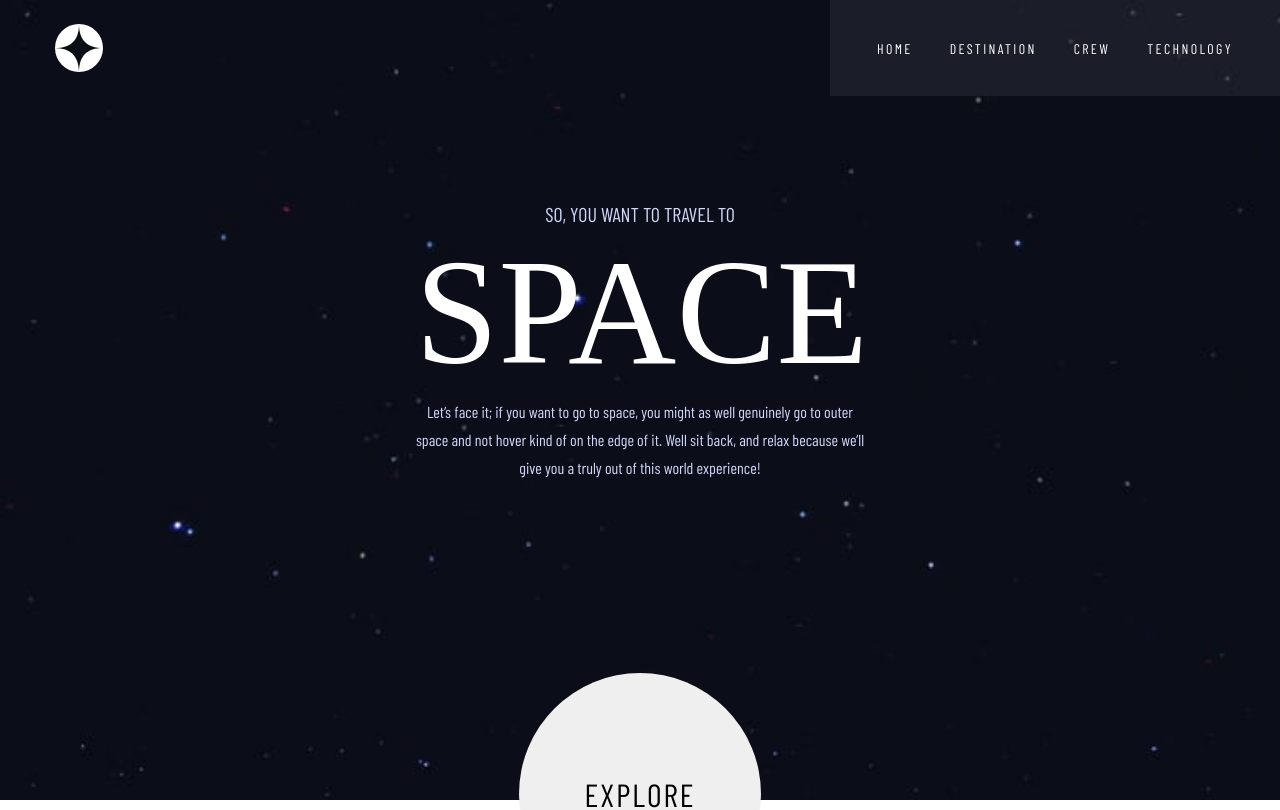
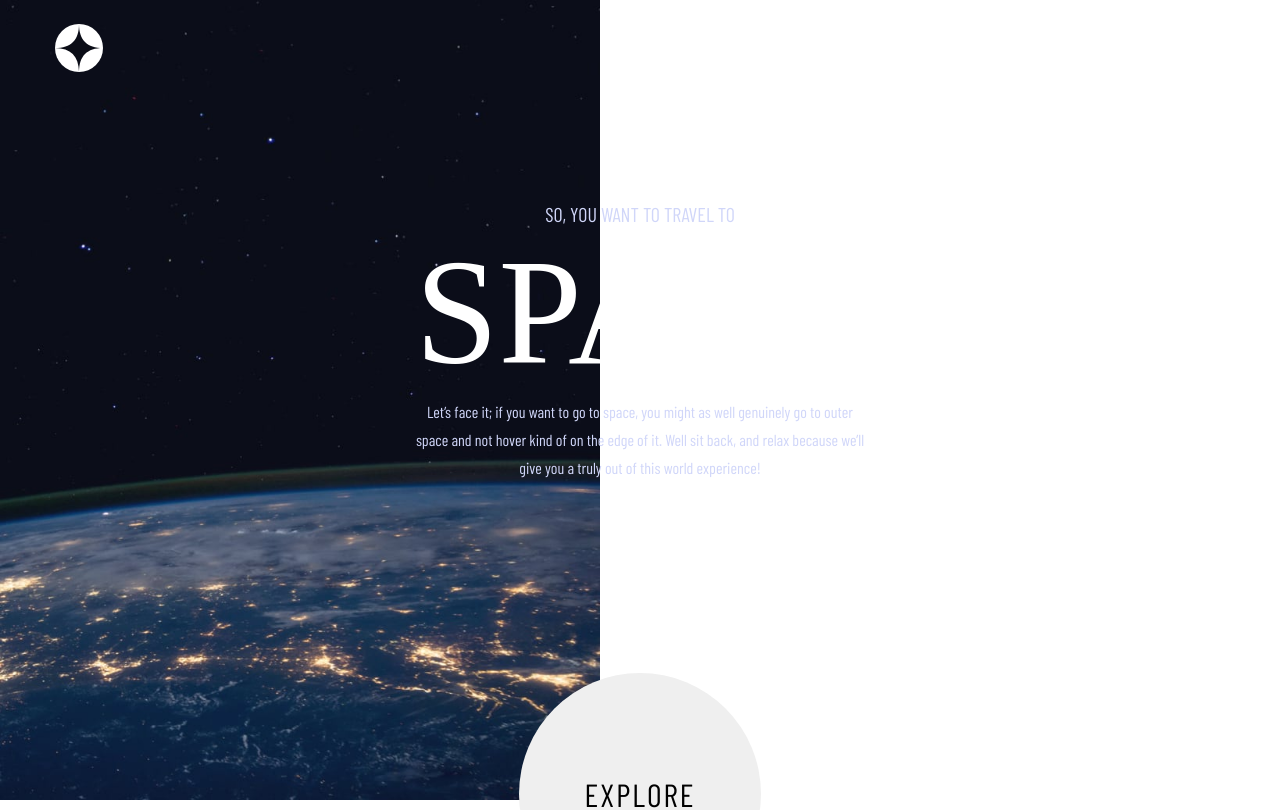
Before and after one commit to breguenice3/react-space-tourism-website, a React (Create React App) app: page / in a window 1280 px wide. Shown: the top 810 px of the page. Built offline with nearby package versions, Linux system fonts and the light colour scheme; a web font is replaced by a local one.

Commit message:
corrigindo bug background

```diff
--- a/src/pages/destination/destination.css
+++ b/src/pages/destination/destination.css
@@ -251,6 +251,7 @@
 
     .page-container {
         background: url('../../assets/destination/background-destination-mobile.jpg') no-repeat;
+        background-size: contain;
         height: 850px;
     }
 
--- a/src/pages/home/home.css
+++ b/src/pages/home/home.css
@@ -111,7 +111,7 @@
 
     .container{
         background: url('../../assets/home/background-home-tablet.jpg') no-repeat;
-        background-size: cover;
+        background-size: contain;
         gap: 106px;
     }
 
```
